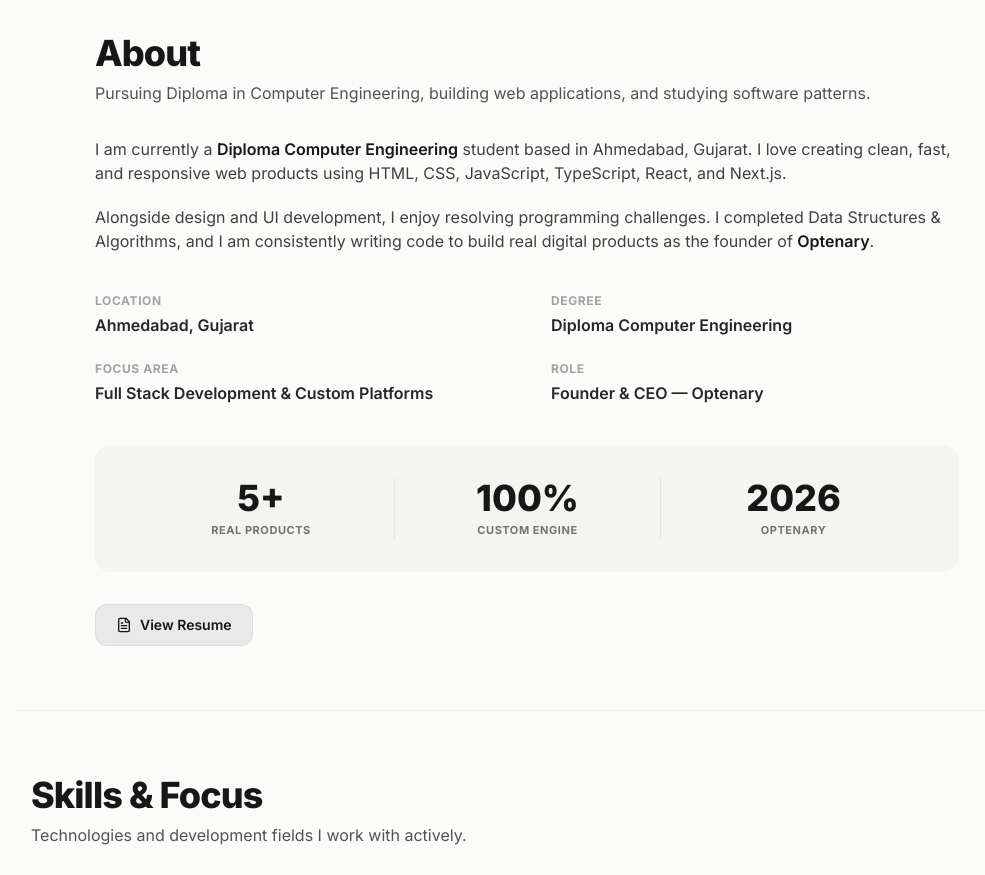
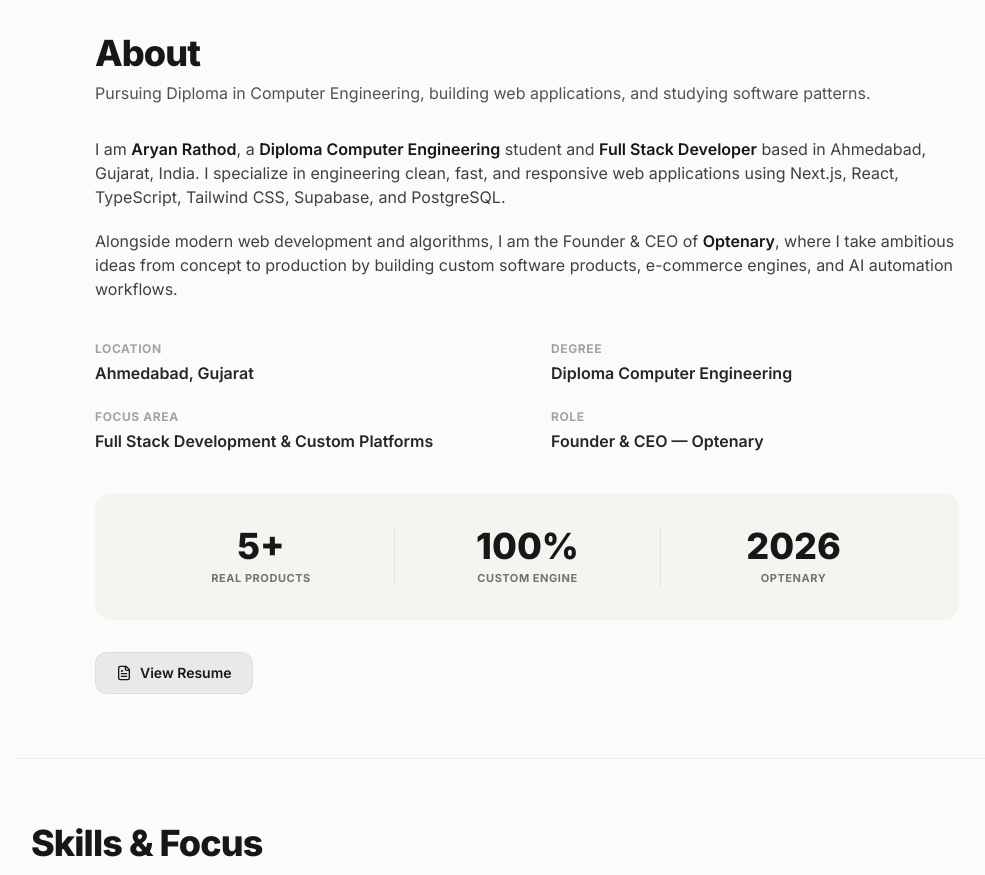
Before and after one commit to rathodaryan1/new-portfolio, a Next.js app: page / in a window 1280 px wide. Shown: the part 800-1675 px from the top of the page, without its empty margins (113-1098 px from the left). Built offline with nearby package versions, Linux system fonts and the light colour scheme.

Commit message:
optimize personal entity signals for Aryan Rathod across all components and schema

```diff
--- a/components/about/About.tsx
+++ b/components/about/About.tsx
@@ -24,13 +24,13 @@ export function About() {
           </p>
         </div>
 
-        {/* Narrative Paragraphs matching Mobile Screenshot */}
+        {/* Narrative Paragraphs */}
         <div className="space-y-4 sm:space-y-5 text-sm sm:text-base text-neutral-700 dark:text-neutral-300 leading-relaxed mb-8 sm:mb-10">
           <p>
-            I am currently a <strong className="font-semibold text-neutral-900 dark:text-neutral-100">Diploma Computer Engineering</strong> student based in Ahmedabad, Gujarat. I love creating clean, fast, and responsive web products using HTML, CSS, JavaScript, TypeScript, React, and Next.js.
+            I am <strong className="font-semibold text-neutral-900 dark:text-neutral-100">Aryan Rathod</strong>, a <strong className="font-semibold text-neutral-900 dark:text-neutral-100">Diploma Computer Engineering</strong> student and <strong className="font-semibold text-neutral-900 dark:text-neutral-100">Full Stack Developer</strong> based in Ahmedabad, Gujarat, India. I specialize in engineering clean, fast, and responsive web applications using Next.js, React, TypeScript, Tailwind CSS, Supabase, and PostgreSQL.
           </p>
           <p>
-            Alongside design and UI development, I enjoy resolving programming challenges. I completed Data Structures &amp; Algorithms, and I am consistently writing code to build real digital products as the founder of <strong className="font-semibold text-neutral-900 dark:text-neutral-100">Optenary</strong>.
+            Alongside modern web development and algorithms, I am the Founder &amp; CEO of <strong className="font-semibold text-neutral-900 dark:text-neutral-100">Optenary</strong>, where I take ambitious ideas from concept to production by building custom software products, e-commerce engines, and AI automation workflows.
           </p>
         </div>
 
```
